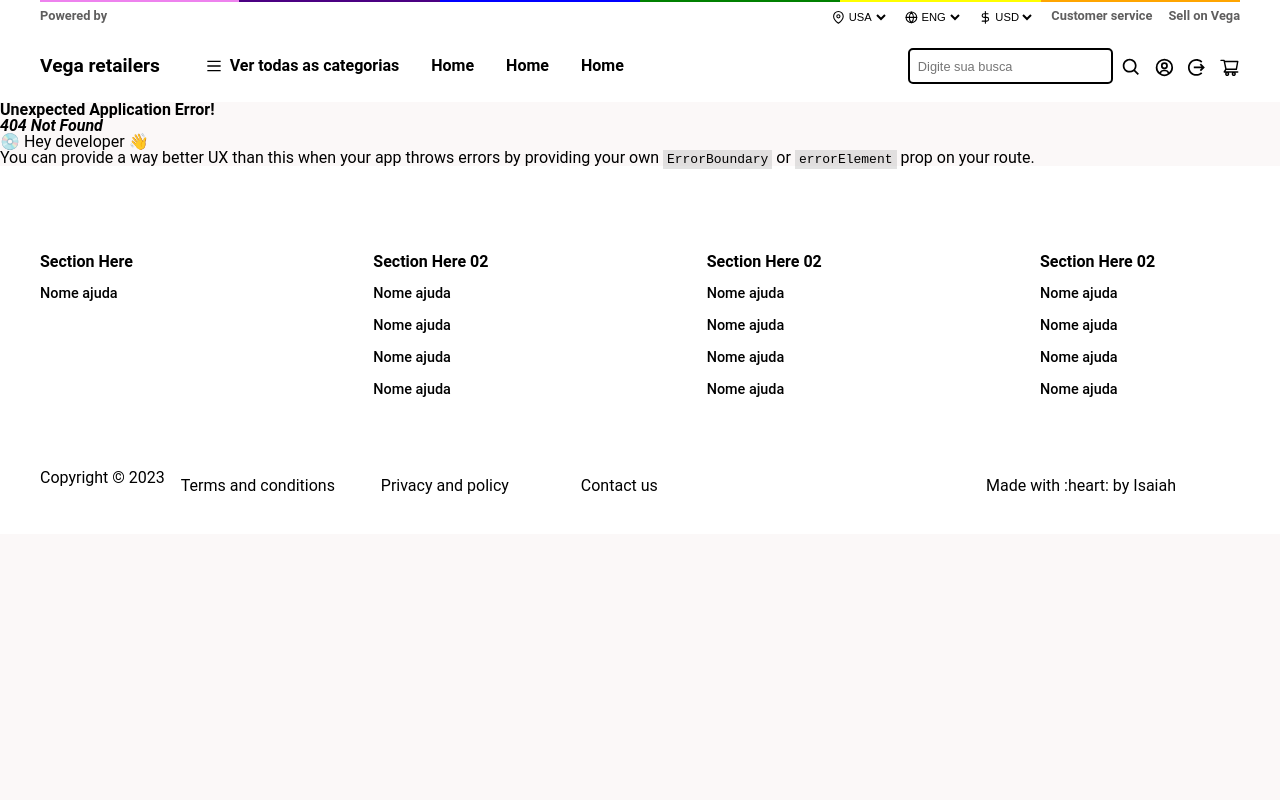
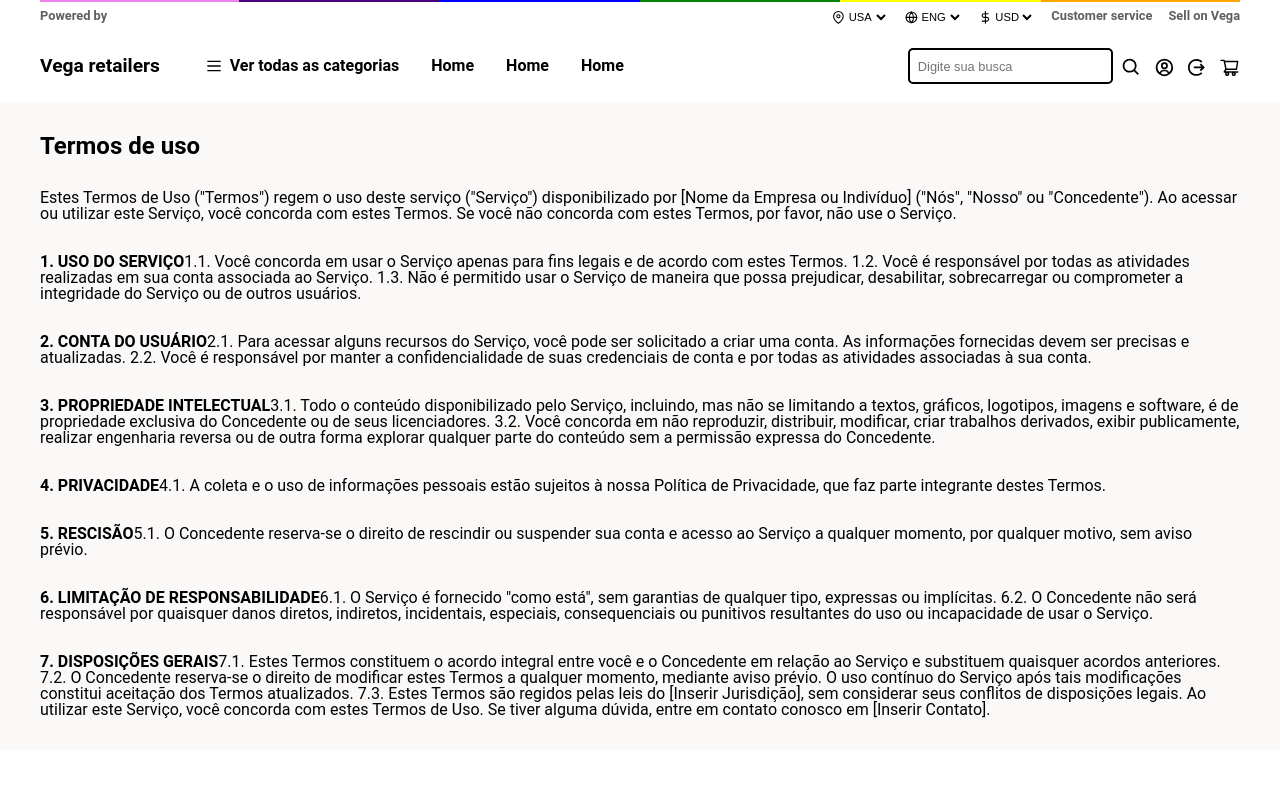
Before and after one commit to pereiraisaiah21/vega-sale, a React (Vite) app: page /institutional/1 in a window 1280 px wide. Before the commit this address had no page. Shown: the top 800 px of the page. Built offline with nearby package versions, Linux system fonts and the light colour scheme; a web font is replaced by a local one.

Commit message:
feat: institutional page

```diff
--- a/src/pages/Institucional/InstitutionalIndexPage.jsx
+++ b/src/pages/Institucional/InstitutionalIndexPage.jsx
@@ -1,24 +1,74 @@
 import React from 'react'
-
-import PropTypes from 'prop-types'
+import { useParams } from 'react-router-dom'
 
 /**
  *
  * @param {*} param0
  * @returns
  */
-function InstitutionalIndexPage({ title, content }) {
+function InstitutionalIndexPage() {
+
+  let { name } = useParams()
+
   return (
-    <div className='institutional-page'>
-      <h1>{title}</h1>
-      <div className='institutional-content'>{content}</div>
+    <div className='institutional'>
+      <div className="institutional__wrap">
+        <h1 className="institutional__title">Termos de uso</h1>
+        <div className='institutional__content'>
+
+
+  Estes Termos de Uso ("Termos") regem o uso deste serviço ("Serviço") disponibilizado por [Nome da Empresa ou Indivíduo] ("Nós", "Nosso" ou "Concedente").
+
+  Ao acessar ou utilizar este Serviço, você concorda com estes Termos. Se você não concorda com estes Termos, por favor, não use o Serviço.
+
+  <p><b>1. USO DO SERVIÇO</b>
+
+  1.1. Você concorda em usar o Serviço apenas para fins legais e de acordo com estes Termos.
+
+  1.2. Você é responsável por todas as atividades realizadas em sua conta associada ao Serviço.
+
+  1.3. Não é permitido usar o Serviço de maneira que possa prejudicar, desabilitar, sobrecarregar ou comprometer a integridade do Serviço ou de outros usuários.
+  </p>
+  <p><b>2. CONTA DO USUÁRIO</b>
+
+  2.1. Para acessar alguns recursos do Serviço, você pode ser solicitado a criar uma conta. As informações fornecidas devem ser precisas e atualizadas.
+
+  2.2. Você é responsável por manter a confidencialidade de suas credenciais de conta e por todas as atividades associadas à sua conta.
+  </p>
+  <p><b>3. PROPRIEDADE INTELECTUAL</b>
+
+  3.1. Todo o conteúdo disponibilizado pelo Serviço, incluindo, mas não se limitando a textos, gráficos, logotipos, imagens e software, é de propriedade exclusiva do Concedente ou de seus licenciadores.
+
+  3.2. Você concorda em não reproduzir, distribuir, modificar, criar trabalhos derivados, exibir publicamente, realizar engenharia reversa ou de outra forma explorar qualquer parte do conteúdo sem a permissão expressa do Concedente.
+  </p>
+  <p><b>4. PRIVACIDADE</b>
+
+  4.1. A coleta e o uso de informações pessoais estão sujeitos à nossa Política de Privacidade, que faz parte integrante destes Termos.
+  </p>
+  <p><b>5. RESCISÃO</b>
+
+  5.1. O Concedente reserva-se o direito de rescindir ou suspender sua conta e acesso ao Serviço a qualquer momento, por qualquer motivo, sem aviso prévio.
+  </p>
+  <p><b>6. LIMITAÇÃO DE RESPONSABILIDADE</b>
+
+  6.1. O Serviço é fornecido "como está", sem garantias de qualquer tipo, expressas ou implícitas.
+
+  6.2. O Concedente não será responsável por quaisquer danos diretos, indiretos, incidentais, especiais, consequenciais ou punitivos resultantes do uso ou incapacidade de usar o Serviço.
+  </p>
+  <p><b>7. DISPOSIÇÕES GERAIS</b>
+
+  7.1. Estes Termos constituem o acordo integral entre você e o Concedente em relação ao Serviço e substituem quaisquer acordos anteriores.
+
+  7.2. O Concedente reserva-se o direito de modificar estes Termos a qualquer momento, mediante aviso prévio. O uso contínuo do Serviço após tais modificações constitui aceitação dos Termos atualizados.
+
+  7.3. Estes Termos são regidos pelas leis do [Inserir Jurisdição], sem considerar seus conflitos de disposições legais.
+
+  Ao utilizar este Serviço, você concorda com estes Termos de Uso. Se tiver alguma dúvida, entre em contato conosco em [Inserir Contato].
+  </p>
+        </div>
+      </div>
     </div>
   )
 }
 
-InstitutionalIndexPage.propTypes = {
-  title: PropTypes.string.isRequired,
-  content: PropTypes.string.isRequired
-}
-
 export default InstitutionalIndexPage
--- a/src/styles/Sheets/Institutional.scss
+++ b/src/styles/Sheets/Institutional.scss
@@ -0,0 +1,15 @@
+.institutional {
+    &__wrap {
+        max-width: 1200px;
+        margin: auto;
+    }
+    &__title {
+        margin: 2rem 0;
+        font-size: 1.5rem;
+    }
+    &__content {
+        p {
+            margin: 2rem 0;
+        }
+    }
+}
```
Also changed, not shown: src/App.jsx (+5 -4 lines).
